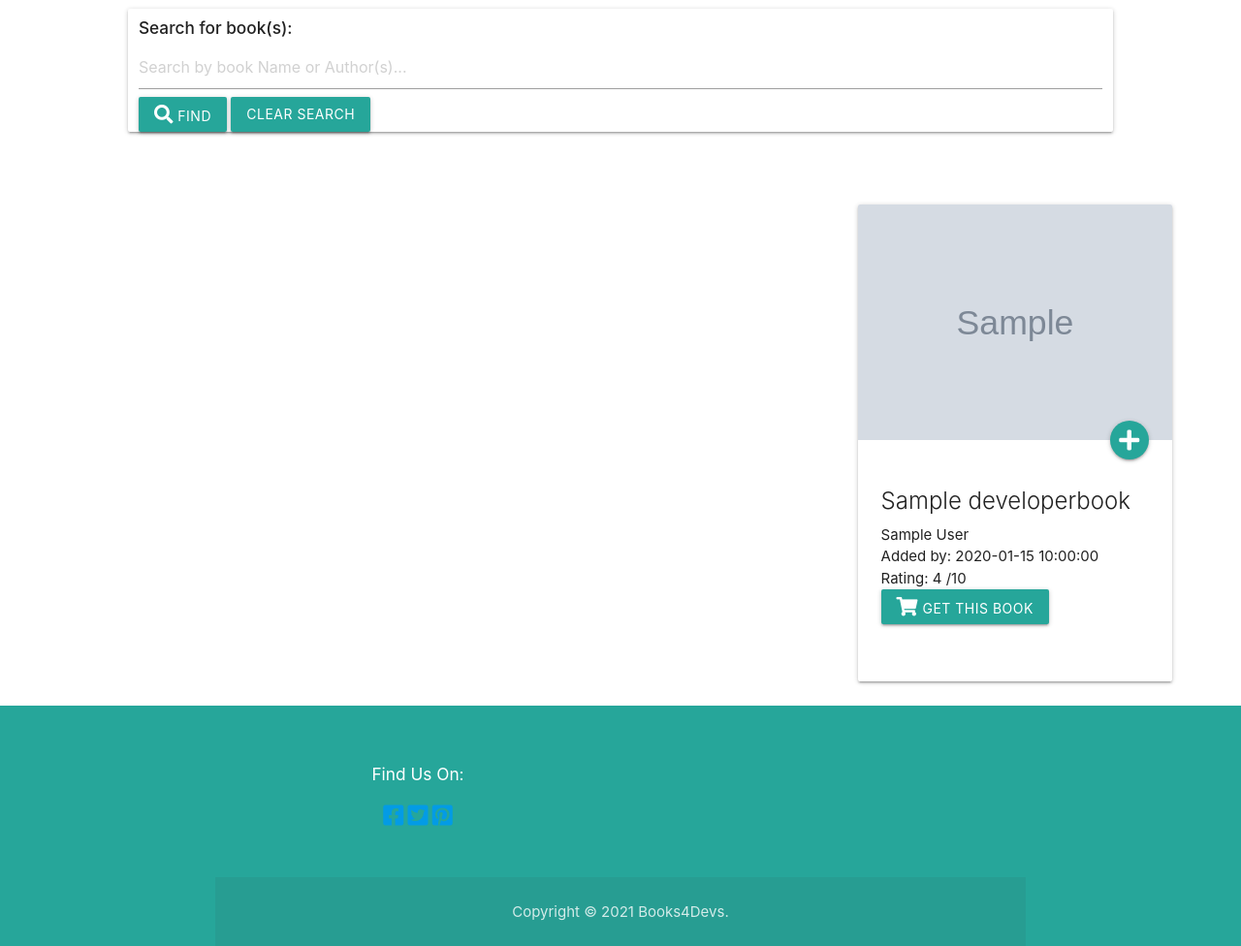
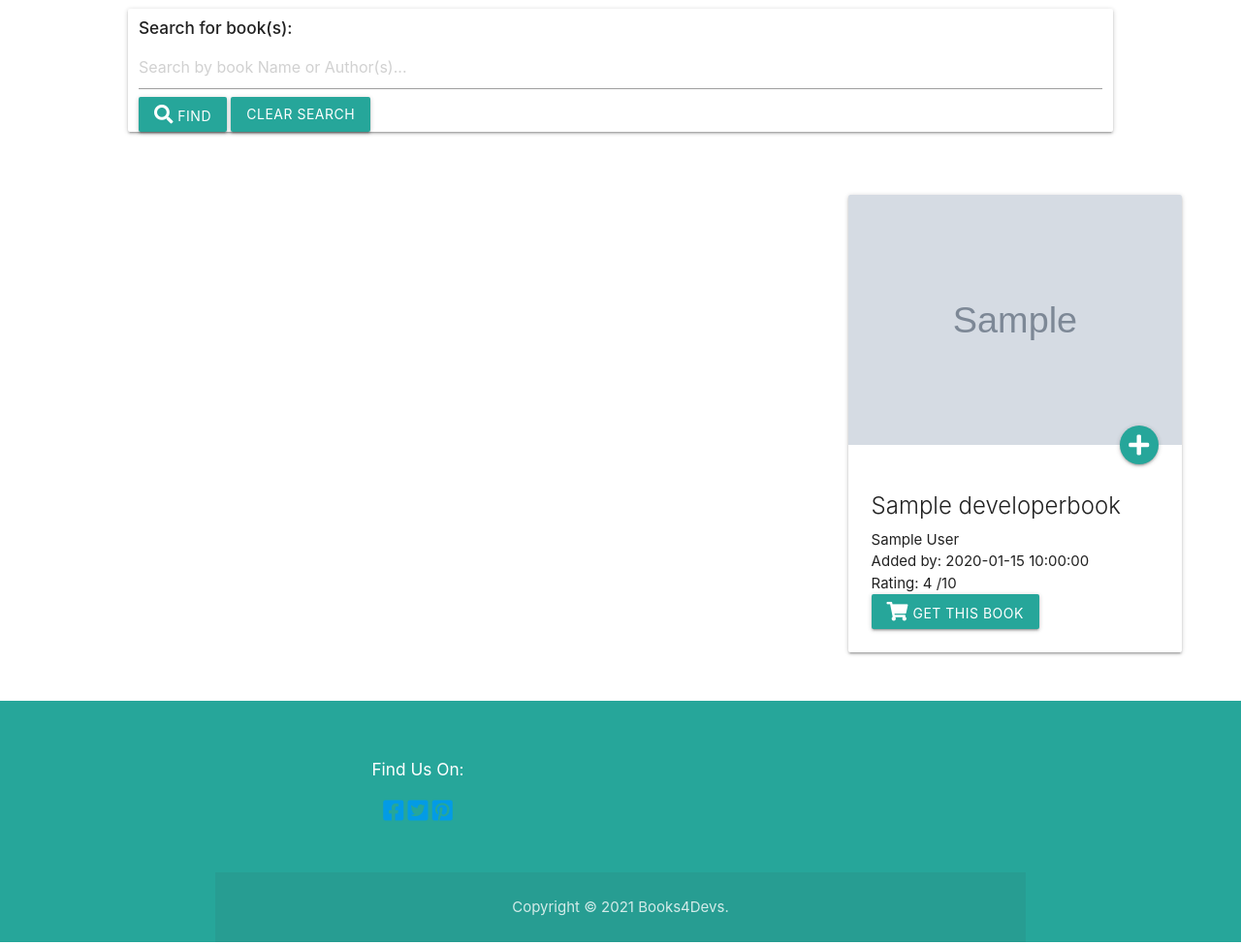
Before and after one commit to PhillyJB/Books4Devs, a Flask app: page / in a window 1280 px wide. Shown: the part 525-1501 px from the top of the page at 97% size. Run offline with Flask 2, Linux system fonts and the light colour scheme; grey boxes marked "Sample" are stand-in pictures; a database or web service that is not in the repository returns one stand-in record (values such as "Sample title"); some libraries are stand-ins or nearby versions.

Commit message:
ammended cards in all-book.html

```diff
--- a/static/css/styles.css
+++ b/static/css/styles.css
@@ -28,11 +28,21 @@
 }
 /*-----Cards for books-----*/
 .book-card-style {
-  margin-left: 30px;
-  margin-right: 30px;
-  margin-top: 30px;
-  margin-bottom: 30px;
-  height: 95%;
+  margin-left: 20px;
+  margin-right: 20px;
+  margin-top: 20px;
+  margin-bottom: 20px;
+  height: auto
+}
+
+.card-image {
+  width: 100%;
+  height: 40%;
+}
+
+.book-card-style.card-content {
+  width: 100%;
+  height: 60%;
 }
 
 
--- a/templates/index.html
+++ b/templates/index.html
@@ -44,9 +44,9 @@
 <!--Book Card Section Row-->
 <div class="row book-section-row">
     {% for book in developer_books %}
-        <!--Each Individual Card-->
-        <div class="col s12 m6 l4 colum-for-cards">
-            <div class="book-card-style card">
+    <!--Each Individual Card-->
+    <div class="col s12 m6 l4 colum-for-cards">
+        <div class="card book-card-style">
             <div class="card-image">
                 <img src="{{ book.imgURL }}">
                 <a href="{{ url_for('view_book', book_id=book._id) }}"
@@ -69,7 +69,7 @@
                         class="fas fa-shopping-cart"></i> Get this Book</a>
             </div>
         </div>
-        </div>
+    </div>
     {% endfor %}
 </div>
 {% endblock %}
```
